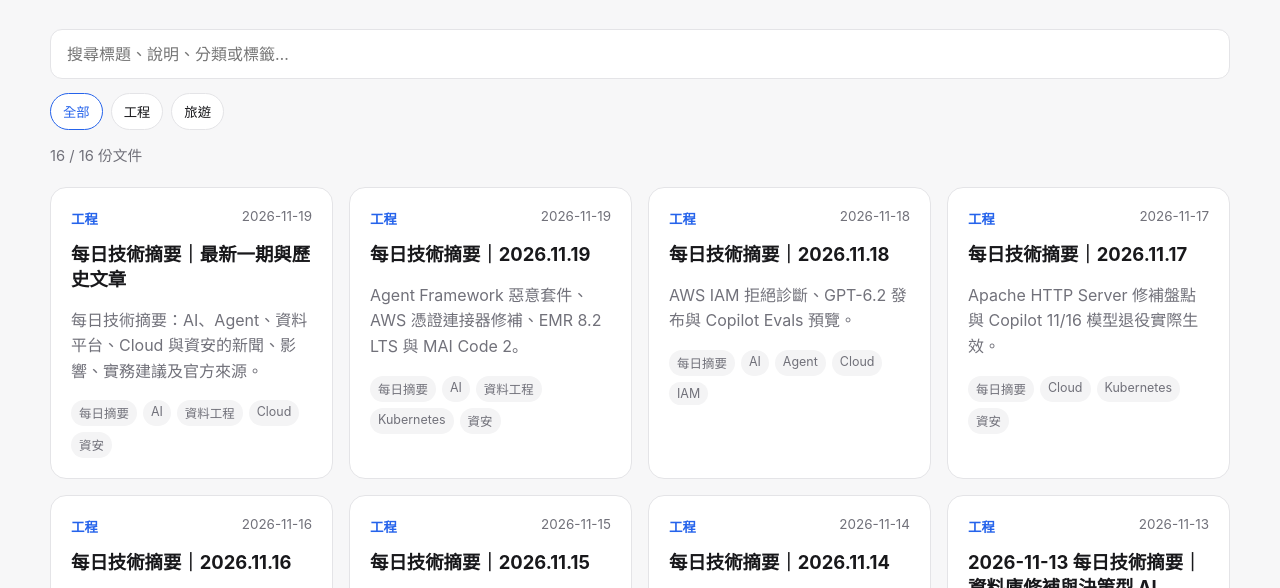
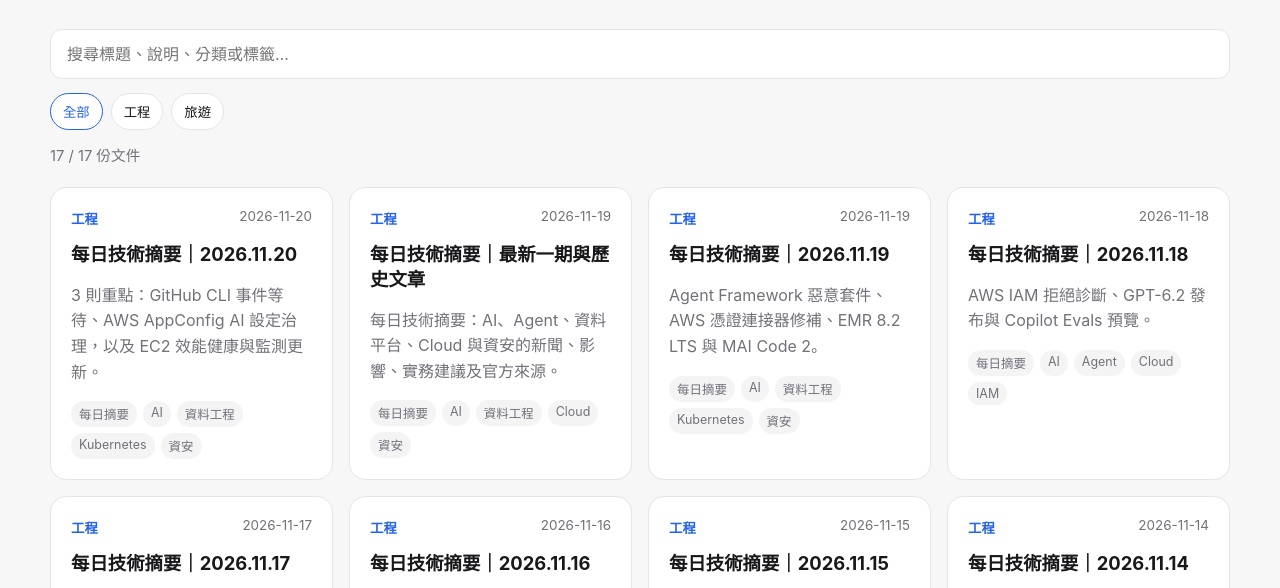
Before and after one commit to kewinall/knowledge-portal, a plain HTML site: page site/index.html in a window 1280 px wide. Shown: the part 163-751 px from the top of the page. Drawn offline with Linux system fonts and the light colour scheme.

Commit message:
chore: publish portal from knowledge-workspace

```diff
--- a/site/index.html
+++ b/site/index.html
@@ -122,12 +122,24 @@
              placeholder="搜尋標題、說明、分類或標籤…" autocomplete="off">
       <div class="filters"><button class="filter active" type="button" data-category="all">全部</button><button class="filter" type="button" data-category="engineering">工程</button><button class="filter" type="button" data-category="travel">旅遊</button></div>
       <div class="meta">
-        <span id="visible-count">16</span> / 16 份文件
+        <span id="visible-count">17</span> / 17 份文件
       </div>
     </section>
 
 
     <section class="grid" id="document-grid">
+            <article class="card"
+                     data-category="engineering"
+                     data-search="每日技術摘要｜2026.11.20 3 則重點：github cli 事件等待、aws appconfig ai 設定治理，以及 ec2 效能健康與監測更新。 engineering 工程 每日摘要 ai 資料工程 kubernetes 資安">
+              <div class="card-top">
+                <span class="category">工程</span>
+                <time datetime="2026-11-20">2026-11-20</time>
+              </div>
+              <h2><a href="engineering/daily-tech-digest/2026-11-20.html">每日技術摘要｜2026.11.20</a></h2>
+              <p class="description">3 則重點：GitHub CLI 事件等待、AWS AppConfig AI 設定治理，以及 EC2 效能健康與監測更新。</p>
+              <div class="tags"><span class="tag">每日摘要</span><span class="tag">AI</span><span class="tag">資料工程</span><span class="tag">Kubernetes</span><span class="tag">資安</span></div>
+            </article>
+
             <article class="card"
                      data-category="engineering"
                      data-search="每日技術摘要｜最新一期與歷史文章 每日技術摘要：ai、agent、資料平台、cloud 與資安的新聞、影響、實務建議及官方來源。 engineering 工程 每日摘要 ai 資料工程 cloud 資安">
```
Also changed, not shown: site/engineering/daily-tech-digest/2026-11-20.html (added, +9 -0 lines), site/search-index.json (+16 -0 lines).
